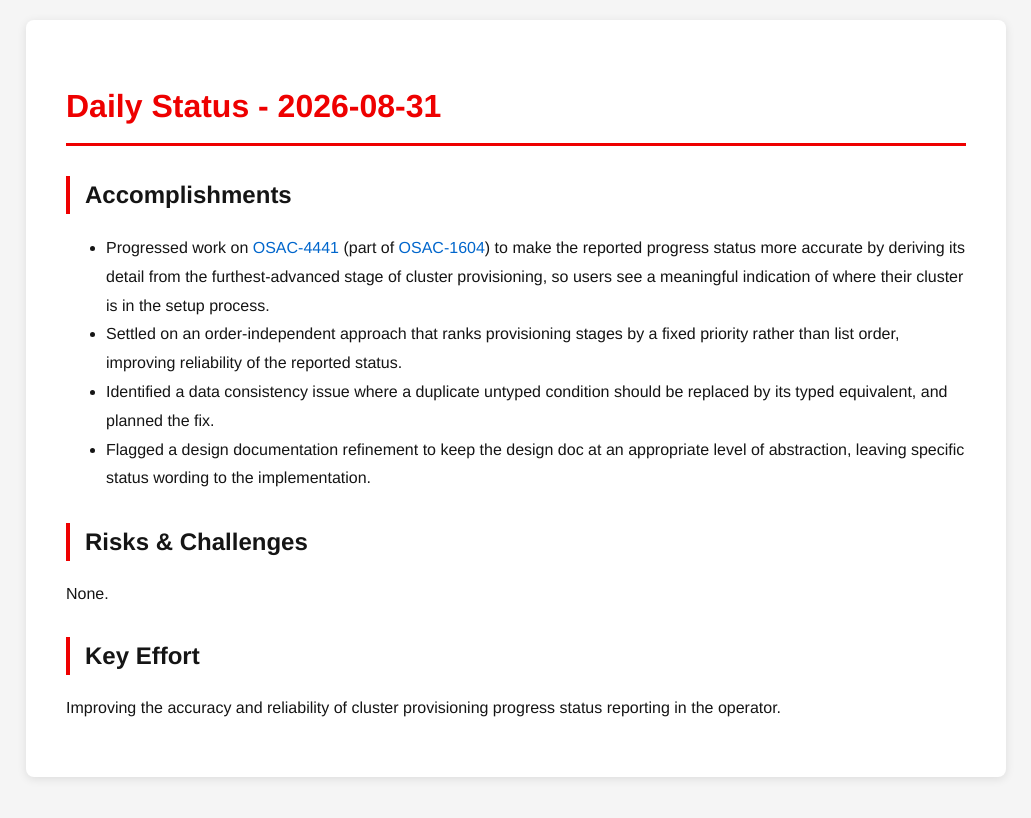
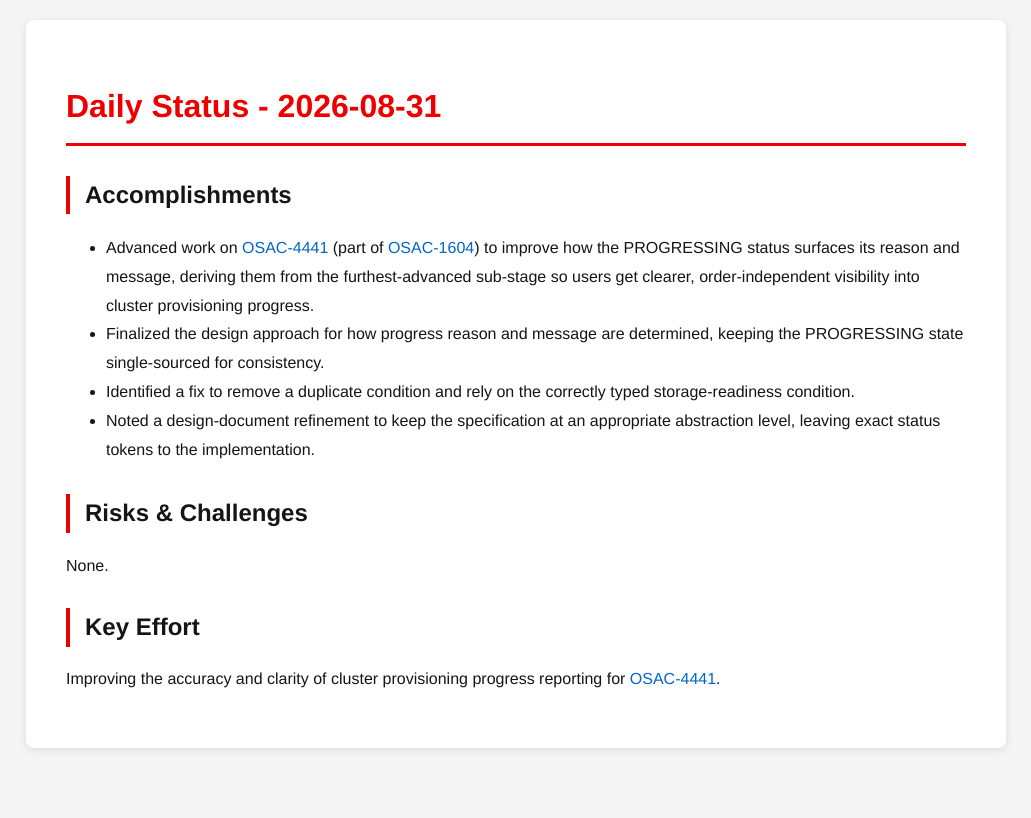
Before and after one commit to tzvatot/daily-status, a Jekyll site: the page built from 2026-08-31.md, in a window 1280 px wide. Shown: the top 818 px of the page, without its empty margins (124-1155 px from the left). Built offline with Jekyll 4.4.1, drawn with Linux system fonts in a browser that asks for light colours.

Commit message:
Daily status update - 2026-08-31

```diff
--- a/2026-08-31.md
+++ b/2026-08-31.md
@@ -7,13 +7,13 @@ date: 2026-08-31
 # Daily Status - 2026-08-31
 
 ## Accomplishments
-- Progressed work on [OSAC-4441](https://redhat.atlassian.net/browse/OSAC-4441) (part of [OSAC-1604](https://redhat.atlassian.net/browse/OSAC-1604)) to make the reported progress status more accurate by deriving its detail from the furthest-advanced stage of cluster provisioning, so users see a meaningful indication of where their cluster is in the setup process.
-- Settled on an order-independent approach that ranks provisioning stages by a fixed priority rather than list order, improving reliability of the reported status.
-- Identified a data consistency issue where a duplicate untyped condition should be replaced by its typed equivalent, and planned the fix.
-- Flagged a design documentation refinement to keep the design doc at an appropriate level of abstraction, leaving specific status wording to the implementation.
+- Advanced work on [OSAC-4441](https://redhat.atlassian.net/browse/OSAC-4441) (part of [OSAC-1604](https://redhat.atlassian.net/browse/OSAC-1604)) to improve how the PROGRESSING status surfaces its reason and message, deriving them from the furthest-advanced sub-stage so users get clearer, order-independent visibility into cluster provisioning progress.
+- Finalized the design approach for how progress reason and message are determined, keeping the PROGRESSING state single-sourced for consistency.
+- Identified a fix to remove a duplicate condition and rely on the correctly typed storage-readiness condition.
+- Noted a design-document refinement to keep the specification at an appropriate abstraction level, leaving exact status tokens to the implementation.
 
 ## Risks & Challenges
 None.
 
 ## Key Effort
-Improving the accuracy and reliability of cluster provisioning progress status reporting in the operator.
+Improving the accuracy and clarity of cluster provisioning progress reporting for [OSAC-4441](https://redhat.atlassian.net/browse/OSAC-4441).
```
